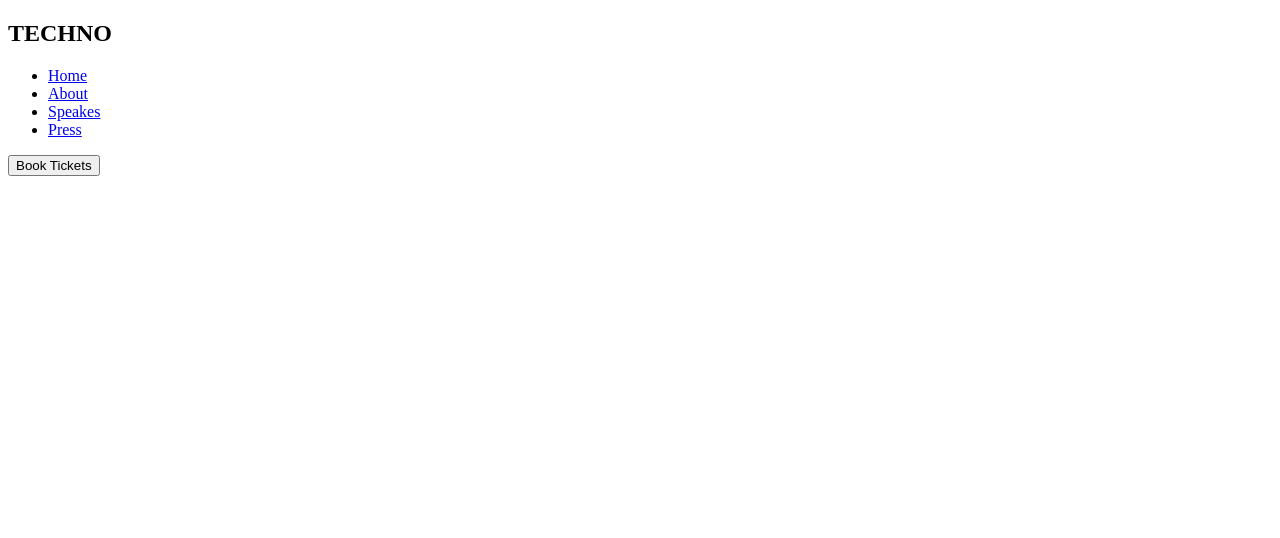
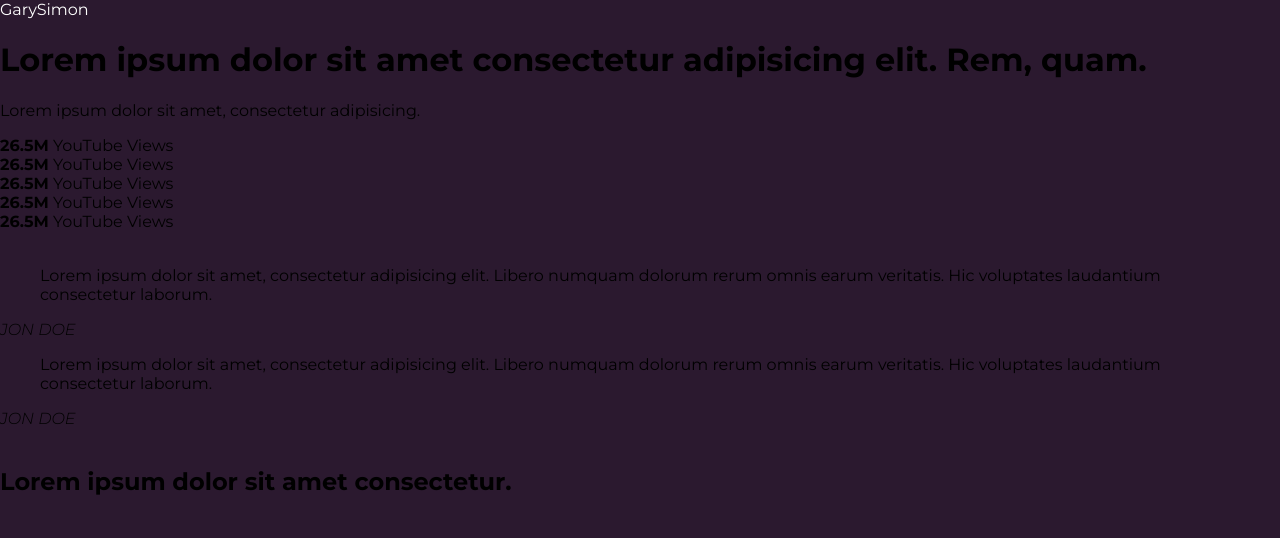
Before and after one commit to Abbos782/techno, a plain HTML site: page index.html in a window 1280 px wide. Drawn offline with nearby package versions, Linux system fonts and the light colour scheme; files that its build step writes are made by us from their sources.

Commit message:
add html

```diff
--- a/css/main.scss
+++ b/css/main.scss
@@ -0,0 +1,21 @@
+*{
+    box-sizing: border-box;
+}
+body{
+    margin: 0;
+    padding: 0;
+    background-color: #2b192f;
+    font-family: 'Montserrat';
+}
+a{
+    color: #fff;
+    text-decoration: none;
+}
+ul{
+    list-style: none;
+    margin: 0;
+    padding: 0;
+}
+.hero-wrapper{
+
+}
--- a/index.html
+++ b/index.html
@@ -5,37 +5,83 @@
     <meta http-equiv="X-UA-Compatible" content="IE=edge">
     <meta name="viewport" content="width=device-width, initial-scale=1.0">
     <title>Document</title>
-    <link rel="stylesheet" href="./css/style.css">
+    <link rel="stylesheet" href="./css/main.css">
     <link rel="preconnect" href="https://fonts.gstatic.com">
      <link href="https://fonts.googleapis.com/css2?family=Montserrat:ital,wght@0,300;0,400;0,600;0,700;0,900;1,300;1,900&display=swap" rel="stylesheet">
 
 </head>
 <body>
-    <nav class="navbar">
-        <div class="container1">
-              <div class="nabar-header">
-                    <div class="navbar__logo">
-                          <div class="navbar__logo__img">
-                                <div class="navbar__logo__serkul">
+    <div class="hero-wrapper">
+        <div class="wrapper">
+            <header>
+                <a href="#" class="logo">GarySimon</a>
+                <nav>
+                    <ul>
+                        <li><a href="index.html"></a></li>
+                        <li><a href="about.html"></a></li>
+                        <li><a href="contact me.html"></a></li>
 
-                                </div>
-                          </div>
-                          <h1 class="navbar__title">
-                              TECHNO
-                          </h1>
-                    </div>
-           <ul class="navar-list">
-               <li class="navbar__item"><a href="#">Home</a></li>
-               <li class="navbar__item"><a href="#">About</a></li>
-               <li class="navbar__item"><a href="#">Speakes</a></li>
-               <li class="navbar__item"><a href="#">Press</a></li>
-           </ul>
-           <button class="navbar__btn">
-               Book Tickets
-           </button>
-              </div>
+                    </ul>
+                </nav>
+            </header>
+            <div class="hero-contant">
+                <h1>Lorem ipsum dolor sit amet consectetur adipisicing elit. Rem, quam.</h1>
+                <p class="subtitle">Lorem ipsum dolor sit amet, consectetur adipisicing.</p>
+            </div>
         </div>
-    </nav>
+    </div>
+    <div class="light-purple-wrapper">
+        <div class="wrapper">
+            <ul class="stats">
+                <li>
+                    <strong>26.5M</strong>
+                    <span>YouTube Views</span>
+                </li>
+                <li>
+                    <strong>26.5M</strong>
+                    <span>YouTube Views</span>
+                </li>
+                <li>
+                    <strong>26.5M</strong>
+                    <span>YouTube Views</span>
+                </li>
+                <li>
+                    <strong>26.5M</strong>
+                    <span>YouTube Views</span>
+                </li>
+                <li>
+                    <strong>26.5M</strong>
+                    <span>YouTube Views</span>
+                </li>
+            </ul>
+        </div>
+        <div class="extended-wrappper carousal-container">
+            <img src="" alt="">
+            <ul class="carousla">
+                <li>
+                    <blockquote>Lorem ipsum dolor sit amet, consectetur adipisicing elit. Libero numquam dolorum rerum omnis earum veritatis. Hic voluptates laudantium consectetur laborum.</blockquote>
+                       <cite>JON DOE</cite>
+                </li>
+                <li>
+                    <blockquote>Lorem ipsum dolor sit amet, consectetur adipisicing elit. Libero numquam dolorum rerum omnis earum veritatis. Hic voluptates laudantium consectetur laborum.</blockquote>
+                       <cite>JON DOE</cite>
+                </li>
+            </ul>
+            <img src="" alt="">
+        </div>
+    </div>
+    <div class="wrapper move-up v-padding">
+        <h2>Lorem ipsum dolor sit amet consectetur.</h2>
+        <ul class="companies">
+            <li>
+                <img src="" alt="">
+                <img src="" alt="">
+                <img src="" alt="">
+                <img src="" alt="">
+            </li>
+        </ul>
+    </div>
+
     <script src="https://kit.fontawesome.com/95ed02ce4b.js" crossorigin="anonymous"></script>
 </body>
 </html>
```
Also changed, not shown: css/main.css, 1 other file.
